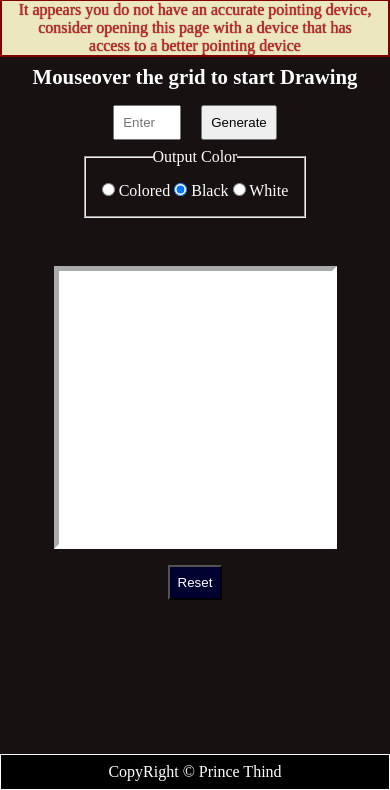
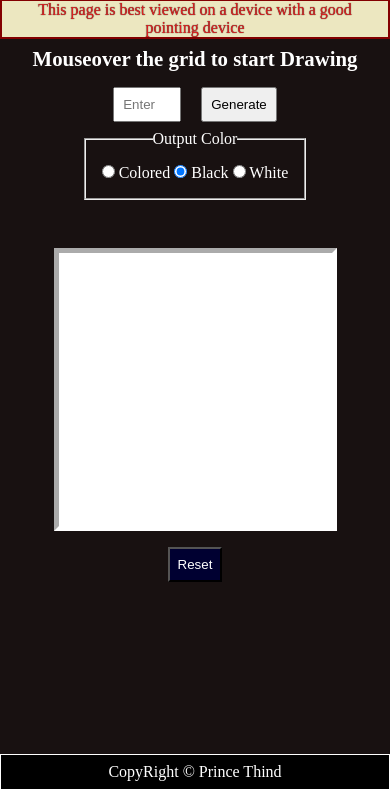
Before and after one commit to prince-thind/etch-a-sketch, a plain HTML site: page index.html in a window 390 px wide. Shown: the part 54-844 px from the top of the page. Drawn offline with Linux system fonts and the light colour scheme.

Commit message:
reword mobile heading

```diff
--- a/index.html
+++ b/index.html
@@ -14,8 +14,7 @@
         <h1 class="heading">Etch-a-Sketch</h1>
     </header>
     <main class="main">
-        <div class="mobile-heading">It appears you do not have an accurate pointing device, consider opening this page
-            with a device that has access to a better pointing device</div>
+        <div class="mobile-heading">This page is best viewed on a device with a good pointing device</div>
 
         <h2 class="select-heading">Mouseover the grid to start Drawing</h2>
         <form class="controls" id="user-form">
```
